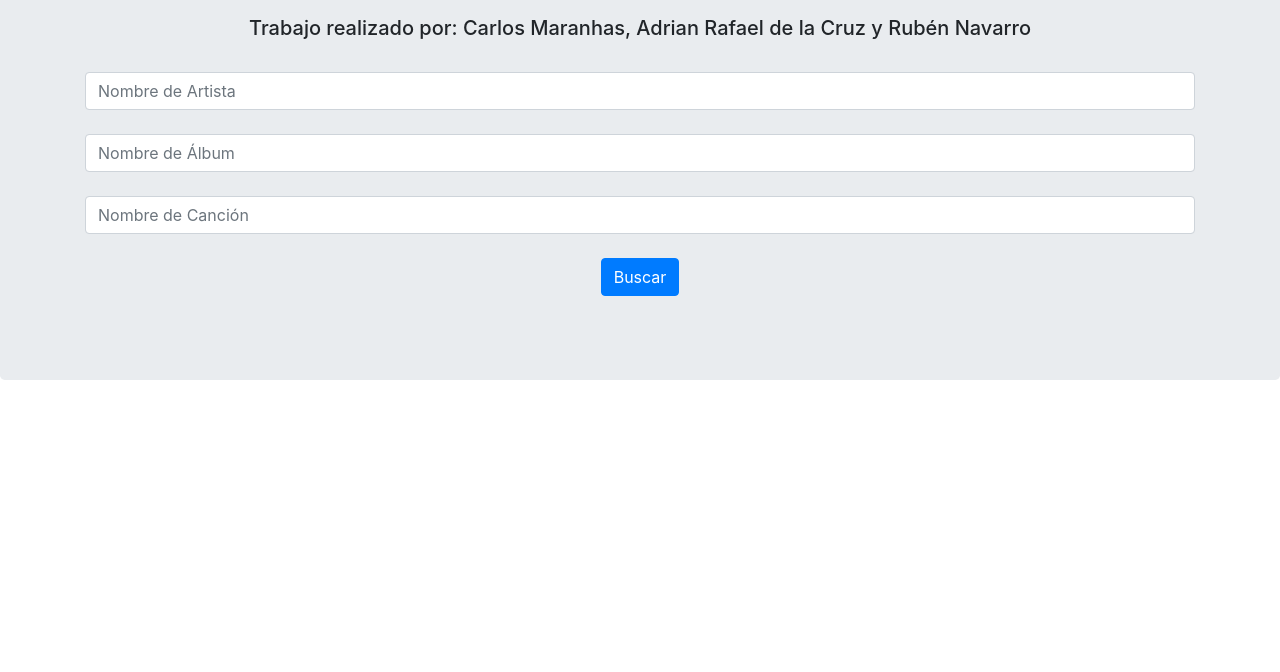
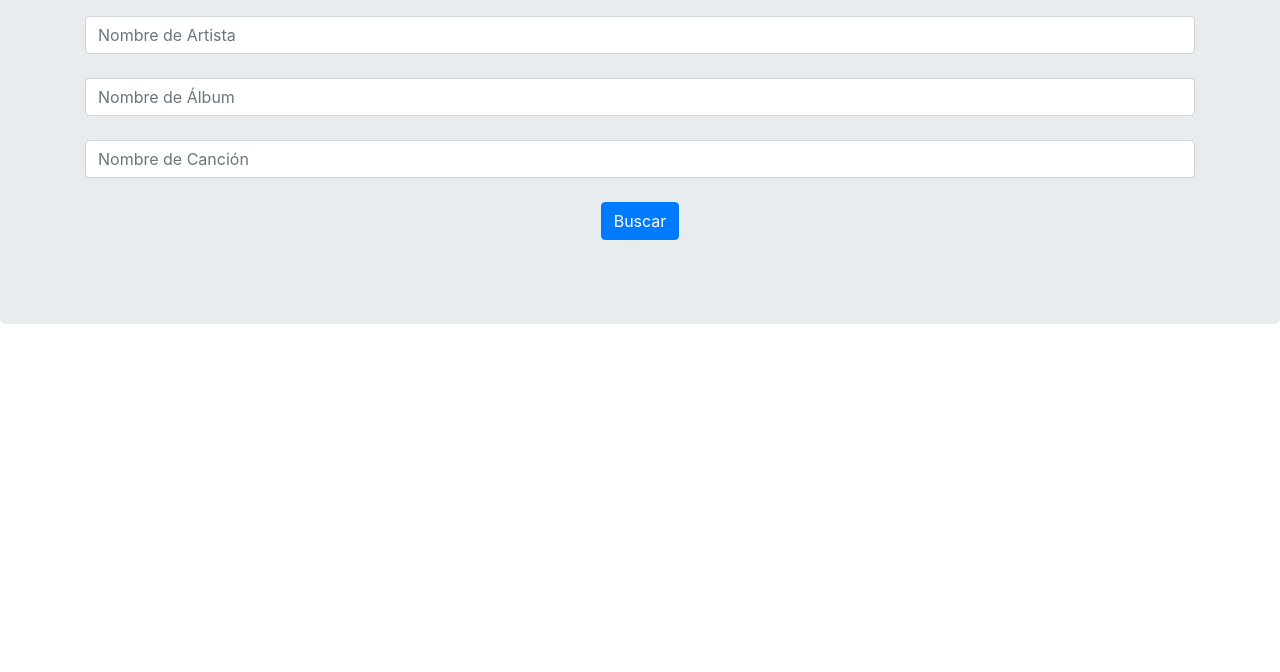
Before and after one commit to Carlistos10/API-DEEZER, a plain HTML site: page Trabajo API/index.html in a window 1280 px wide. Shown: the part 128-800 px from the top of the page. Drawn offline with nearby package versions, Linux system fonts and the light colour scheme.

Commit message:
Update index.html

```diff
--- a/Trabajo API/index.html
+++ b/Trabajo API/index.html
@@ -16,8 +16,6 @@
 
     <div class="jumbotron text-center">
         <h1>API DEEZER</h1>
-        <br>
-        <h5>Trabajo realizado por: Carlos Maranhas, Adrian Rafael de la Cruz y Rubén Navarro</h5>
         <br>
         <div class="container">
             <div class="row">
```
